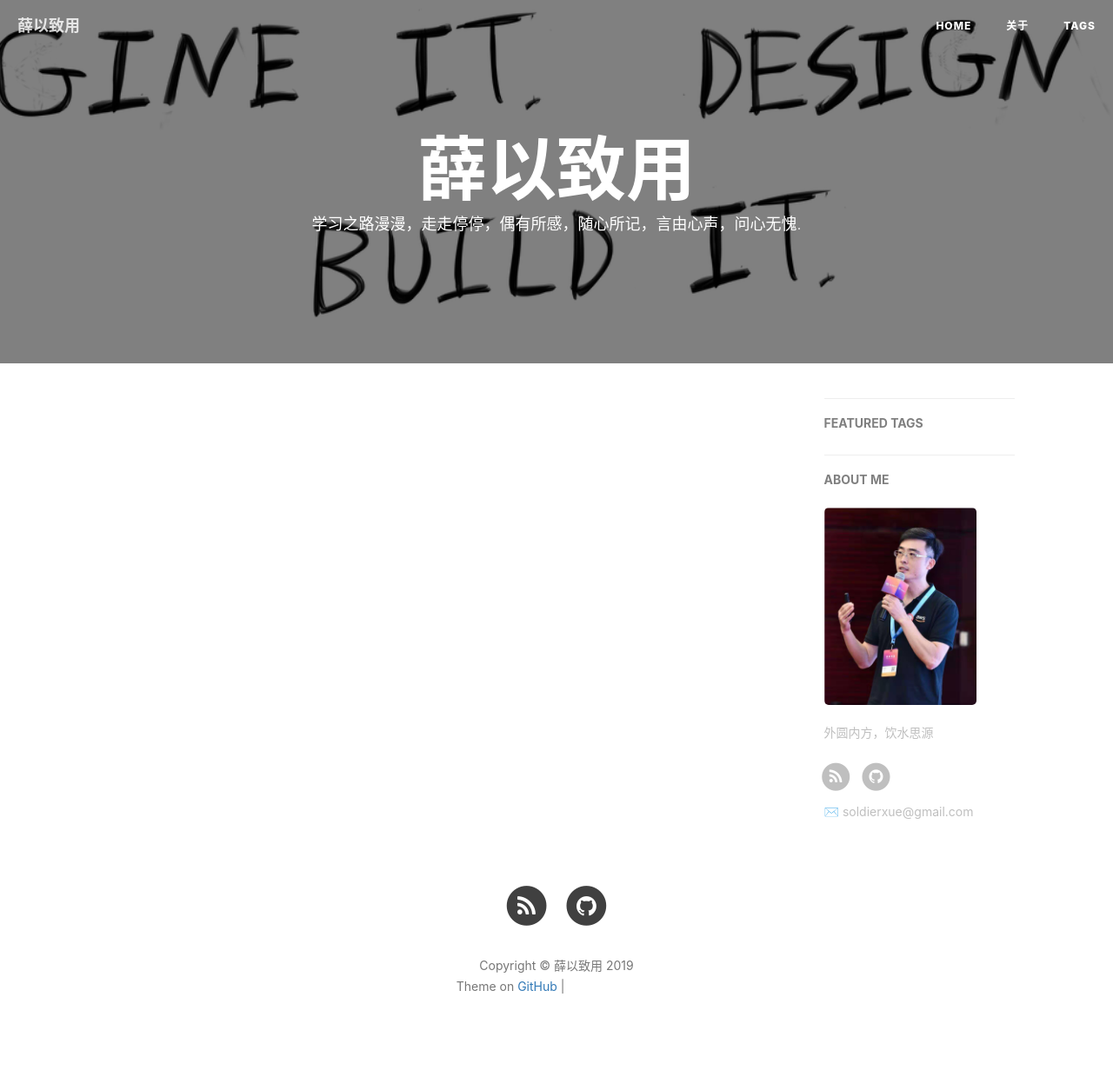
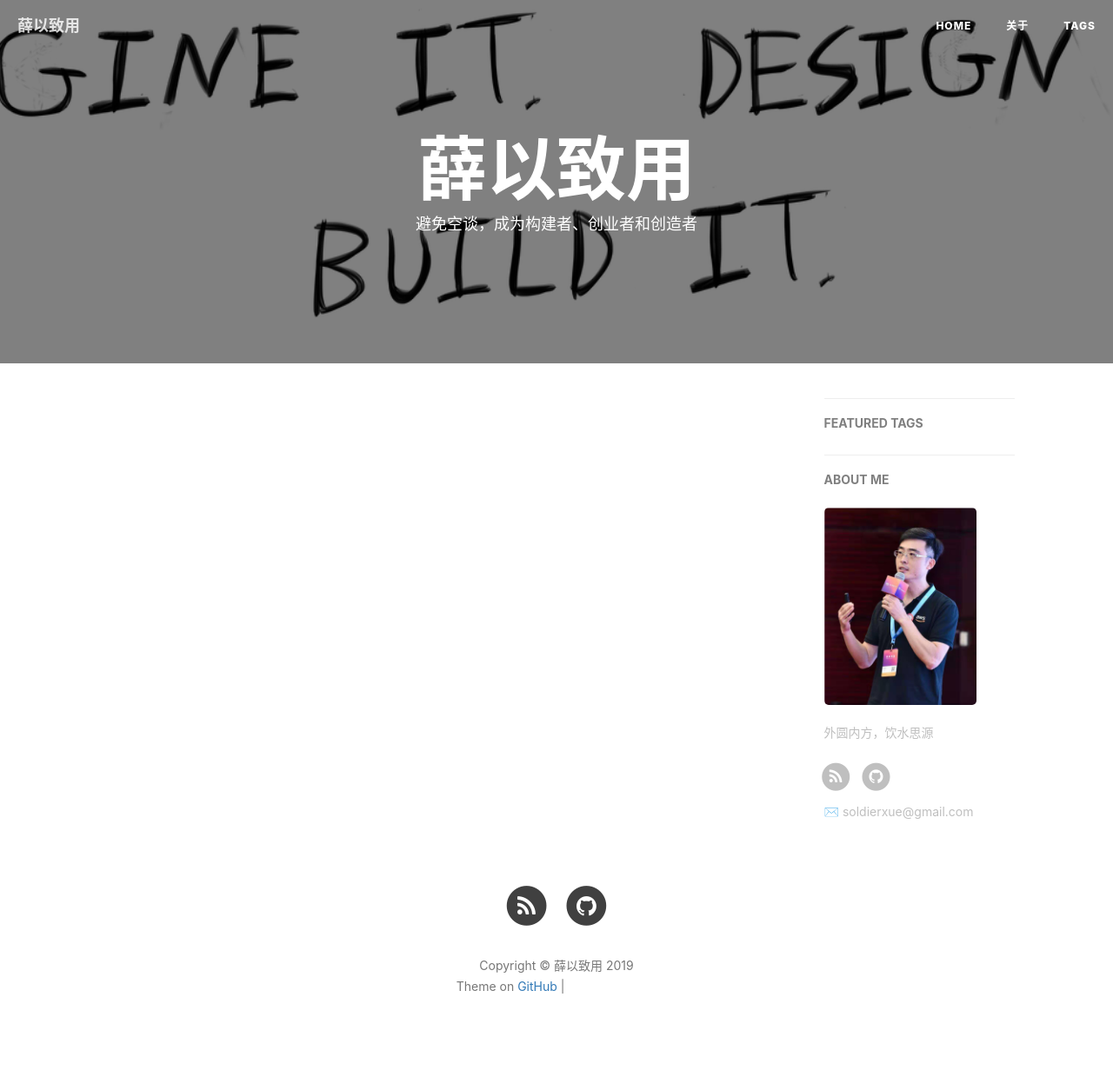
Before and after one commit to soldierxue/soldierxue.github.io, a Jekyll site: the page built from index.html, in a window 1280 px wide. Shown: the whole page at 87% size. Built offline with Jekyll 4.4.1, drawn with Linux system fonts in a browser that asks for light colours; nearby versions of some CDN libraries; the list of posts is cut into pages by our own code; comment, search, counter and statistics services are not loaded; grey boxes are pictures that could not be loaded.

Commit message:
update bg

```diff
--- a/index.html
+++ b/index.html
@@ -1,6 +1,6 @@
 ---
 layout: page
-description: "学习之路漫漫，走走停停，偶有所感，随心所记，言由心声，问心无愧."
+description: "避免空谈，成为构建者、创业者和创造者"
 ---
 
 {% for post in paginator.posts %}
```
Also changed, not shown: img/bg-about-blog.png, 1 other file.
